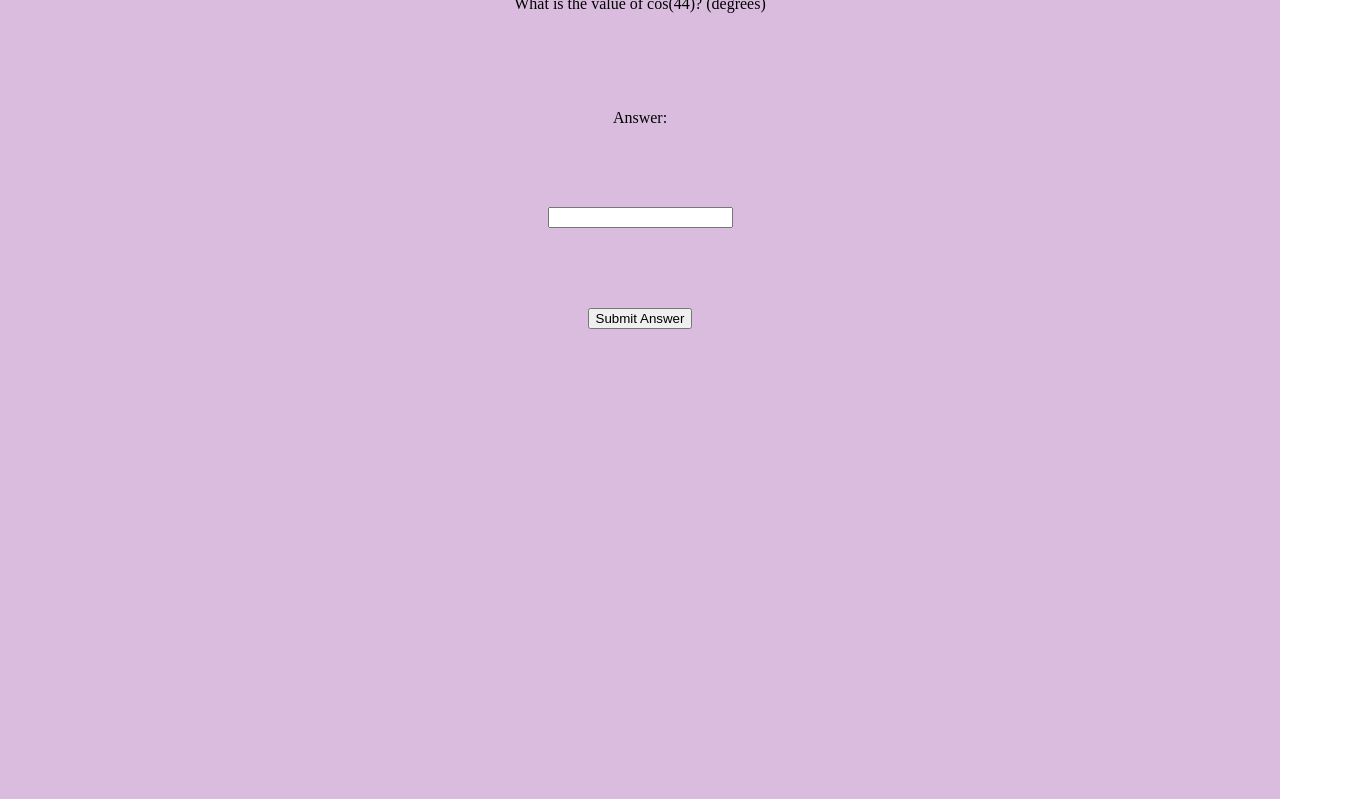
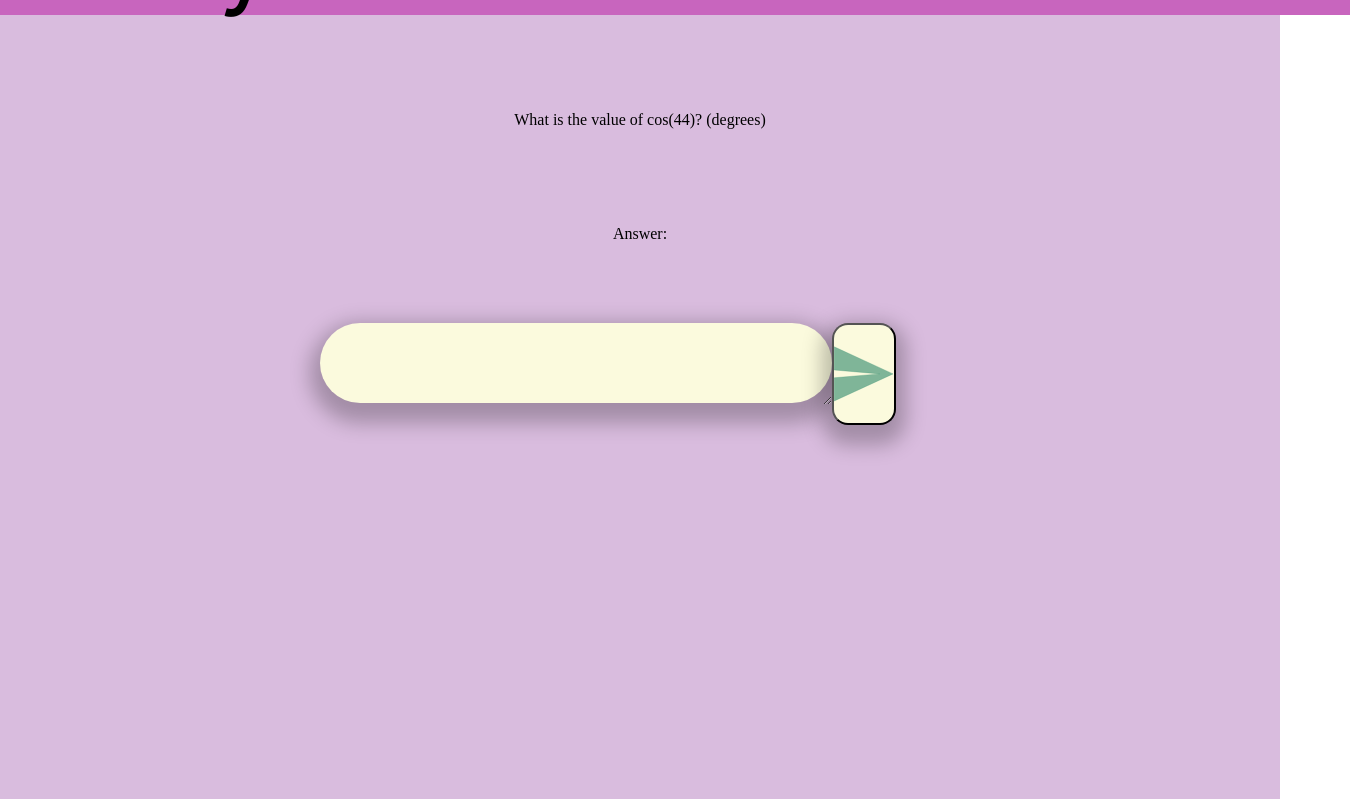
Before and after one commit to orfnyc/flashcards, a React (Vite) app: page /Study in a window 1280 px wide. Shown: the top 799 px of the page, 1350 px wide, since content can reach past the window. Built offline with nearby package versions, Linux system fonts and the light colour scheme; no server answers; the database is empty.

Commit message:
full(?) implementation of css for Study

```diff
--- a/src/App.css
+++ b/src/App.css
@@ -149,7 +149,7 @@ body {
 
 .answerBox {
     display: flex;
-    width: 50vw;
+    width: 40vw;
     height: 10vh;
     justify-content: center;
     align-items: center;
@@ -161,28 +161,43 @@ body {
 }
 
 .answerText{
-    width: 50vw;
+    display: flex;
+    width: 40vw;
     height: 10vh;
     font-family: Inter;
-    font-size: 80px;
+    font-size: 5vh;
     font-style: normal;
     font-weight: 400;
     background: rgba(0, 0, 0, 0);
     border-radius: 42px;
     border: none;
     border-radius: 42px;
-
 }
 
 .submitSendBox {
     display: flex;
-    width: 260px;
-    height: 120px;
+    width: 5vw;
+    height: 10vh;
     padding: 49px 0;
     justify-content: center;
     align-items:center;
     flex-shrink: 0;
-    border-radius: 42px;
+    border-radius: 2vh;
+    background: var(--off-white);
+    box-shadow: var(--shadow);
+}
+
+.studyEndBox{
+    display: flex;
+    width: 50vw;
+    height: 10vh;
+}
+
+.addCardButton{
+    display: flex;
+    width: 5vw;
+    height: 10vh;
+    border-radius: 2vh;
     background: var(--off-white);
     box-shadow: var(--shadow);
 }
--- a/src/routes/Study.tsx
+++ b/src/routes/Study.tsx
@@ -13,6 +13,33 @@ function Study() {
     const [answer, setAnswer] = useState('');
     const [checkBool, setcheckBool] = useState<Boolean>(false);
     const [finalBool, setfinalBool] = useState<Boolean>(false);
+
+    const [hasSubmitted, sethasSubmitted] = useState<boolean>(false);
+
+    const submittedSVG = (
+      <svg
+        width="122"
+        height="112"
+        viewBox="0 0 122 112"
+        fill="none"
+        xmlns="http://www.w3.org/2000/svg">
+        <path d="M120 55.7805L0.5 0.780518V47.7805L93 55.7805L0.5 63.7805V110.781L120 55.7805Z"
+          fill="#4D9A7C"
+          fill-opacity="0.71"
+          stroke="#4D9A7C"
+          stroke-opacity="0.71" />
+      </svg>
+    );
+
+    const nextSVG = (
+      <svg width="189"
+        height="111"
+        viewBox="0 0 189 111"
+        fill="none"
+        xmlns="http://www.w3.org/2000/svg">
+        <path d="M186.303 60.533C189.232 57.6041 189.232 52.8554 186.303 49.9264L138.574 2.19673C135.645 -0.732204 130.896 -0.732204 127.967 2.19673C125.038 5.12566 125.038 9.8744 127.967 12.8033L170.393 55.2297L127.967 97.6561C125.038 100.585 125.038 105.334 127.967 108.263C130.896 111.192 135.645 111.192 138.574 108.263L186.303 60.533ZM0 55.2297V62.7297H181V55.2297V47.7297H0V55.2297Z" fill="black" />
+        </svg>
+    )
 
     useEffect(() => {
       async function load() {
@@ -31,7 +58,8 @@ function Study() {
     const handleSubmit = () => (
         setcheckBool(studyInstance.evaluateAnswer(answer)),
         setfinalBool(true),
-        (checkBool) ? setAnswer(answer) : setAnswer('')
+        (checkBool) ? setAnswer(answer) : setAnswer(''),
+        sethasSubmitted(true)
     );
 
     const nextCard = () => (
@@ -44,6 +72,11 @@ function Study() {
     const renderBlock = (
       <>
         <div className='studycreatePage'>
+          <div className='header'>
+            <p className='text'>
+              Study
+            </p>
+          </div>
             <p
               className='studyquestionBox'>
               {studyInstance.getCardQuestion()}
@@ -52,24 +85,27 @@ function Study() {
             <label >
               Answer:
             </label>
-          <input
-            className=''
+            <div className='studyEndBox'>
+              <div className='answerBox'>
+                <textarea
+                  className='answerText'
                   value={answer}
                   name='answer'
-            type='string'
                   onChange={e => setAnswer(e.target.value)}
-          />
+                ></textarea>
+              </div>
 
               <button
+              className='submitSendBox'
               onClick={handleSubmit}>
-            Submit Answer
+                {(!hasSubmitted) ? submittedSVG : nextSVG}
               </button>
+            </div>
 
             <p className='text'
             key={dummyState}>
               {(finalBool) ? (checkBool) ? 'Correct! Good job :)' : 'Sorry, thats not correct :(' : ''}
             </p>
-
             <p>
               {(finalBool && !checkBool) ? ('The answer is actually:' + studyInstance.getCardAnswer()) : ''}
             </p>
```
Lines whose indentation alone changed are shown as unchanged.
